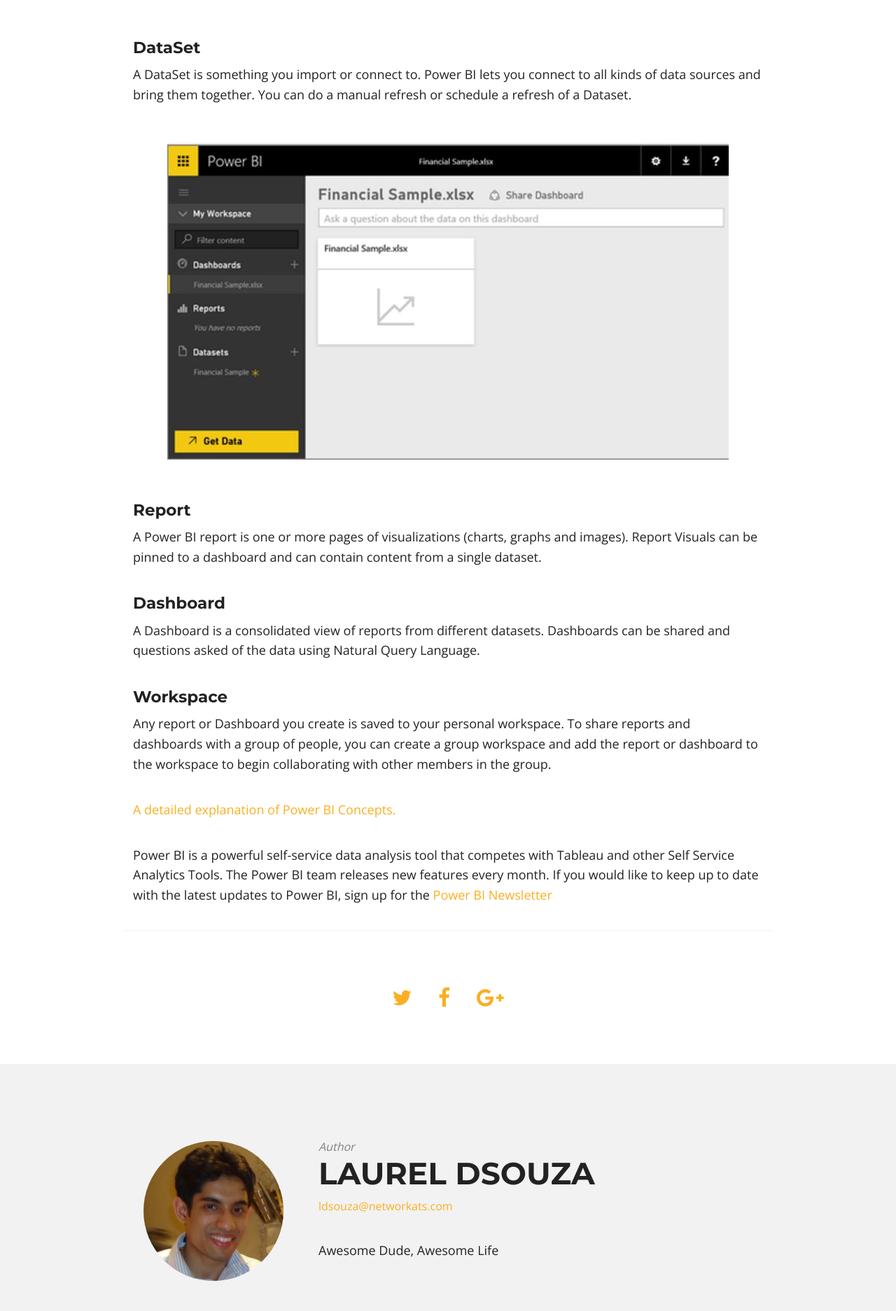
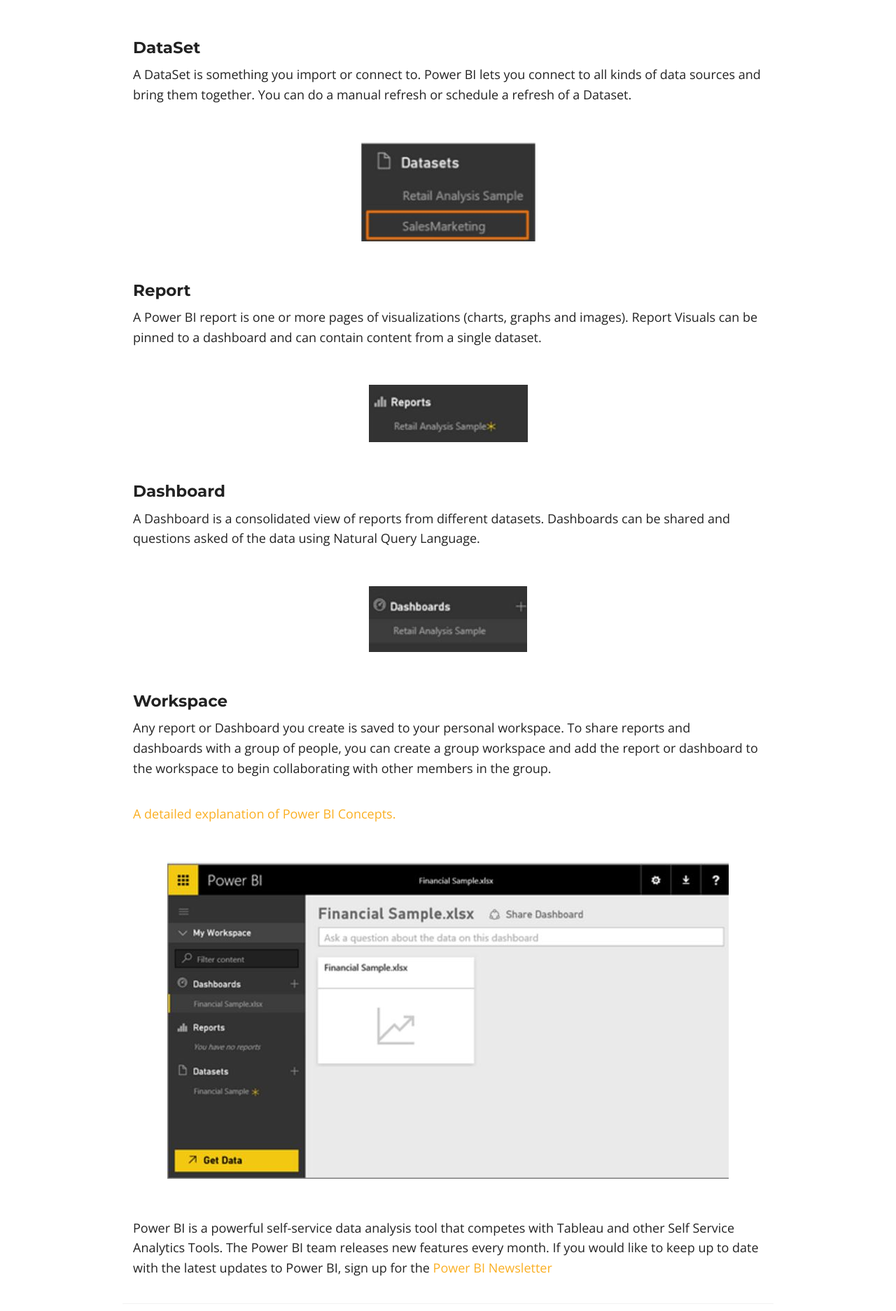
Before and after one commit to ldsouza/ldsouza.github.io, a Jekyll site: the page built from _posts/2016-12-01-intro-power-bi.md, in a window 1280 px wide. Shown: the part 4279-6153 px from the top of the page at 70% size. Built offline with Jekyll 4.4.1, drawn with Linux system fonts in a browser that asks for light colours; nearby versions of some CDN libraries; comment, search, counter and statistics services are not loaded.

Commit message:
Update 2016-12-01-intro-power-bi.md

```diff
--- a/_posts/2016-12-01-intro-power-bi.md
+++ b/_posts/2016-12-01-intro-power-bi.md
@@ -47,17 +47,23 @@
 #### DataSet
 A DataSet is something you import or connect to. Power BI lets you connect to all kinds of data sources and bring them together. You can do a manual refresh or schedule a refresh of a Dataset.
 
-![Image]({{ site.url }}/images/blog/intro-power-bi/6.JPG)
+![Image]({{ site.url }}/images/blog/intro-power-bi/7.JPG)
 
 #### Report
 A Power BI report is one or more pages of visualizations (charts, graphs and images). Report Visuals can be pinned to a dashboard and can contain content from a single dataset.
 
+![Image]({{ site.url }}/images/blog/intro-power-bi/8.JPG)
+
 #### Dashboard
 A Dashboard is a consolidated view of reports from different datasets. Dashboards can be shared and questions asked of the data using Natural Query Language.
+
+![Image]({{ site.url }}/images/blog/intro-power-bi/9.JPG)
 
 #### Workspace
 Any report or Dashboard you create is saved to your personal workspace. To share reports and dashboards with a group of people, you can create a group workspace and add the report or dashboard to the workspace to begin collaborating with other members in the group.
 
  <a href="https://powerbi.microsoft.com/en-us/documentation/powerbi-service-basic-concepts/">A detailed explanation of Power BI Concepts. </a>
 
+ ![Image]({{ site.url }}/images/blog/intro-power-bi/6.JPG)
+
 Power BI is a powerful self-service data analysis tool that competes with Tableau and other Self Service Analytics Tools. The Power BI team releases new features every month. If you would like to keep up to date with the latest updates to Power BI, sign up for the <a href="https://powerbi.microsoft.com/en-us/newsletter/">Power BI Newsletter</a>
```
